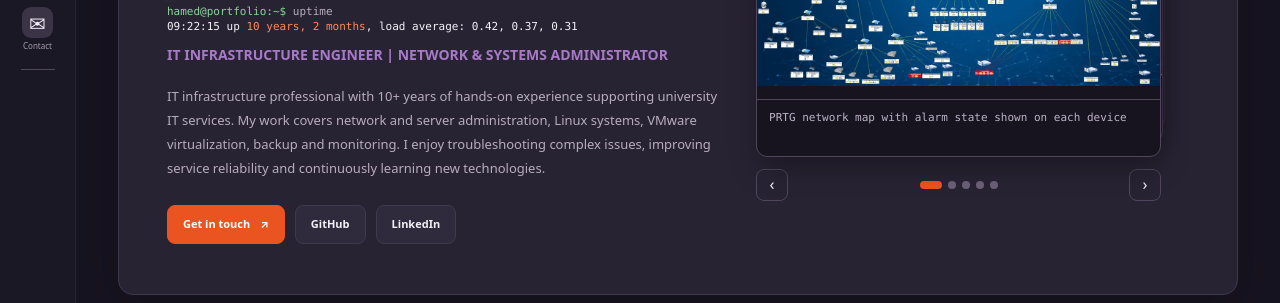
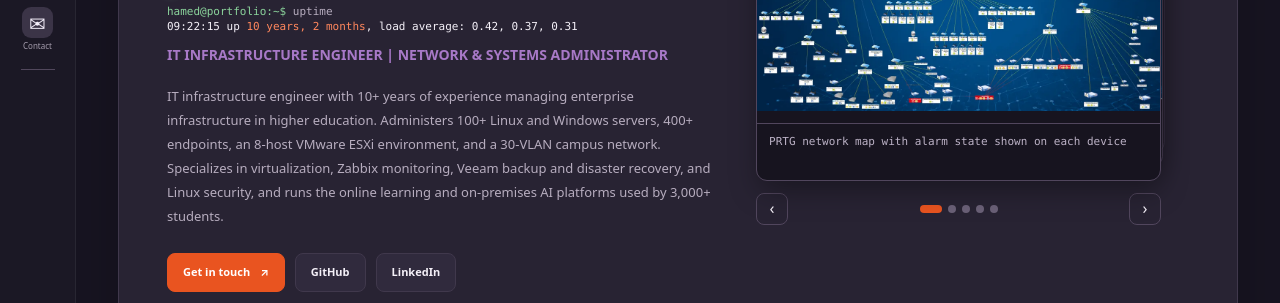
Before and after one commit to hamedelnino/SeyedHamedHosseini.github.io, a plain HTML site: page index.html in a window 1280 px wide. Shown: the part 423-726 px from the top of the page. Drawn offline with Linux system fonts and the light colour scheme.

Commit message:
Update index.html

```diff
--- a/index.html
+++ b/index.html
@@ -64,7 +64,7 @@ try{if(!sessionStorage.getItem("booted")&&!matchMedia("(prefers-reduced-motion:
             <p class="terminal-line uptime-cmd"><span class="prompt">hamed@portfolio:~$</span> uptime</p>
             <p class="terminal-line uptime-out" id="uptime-out">up 10 years, 2 months</p>
             <p class="role">IT INFRASTRUCTURE ENGINEER | NETWORK & SYSTEMS ADMINISTRATOR</p>
-            <p class="intro">IT infrastructure professional with 10+ years of hands-on experience supporting university IT services. My work covers network and server administration, Linux systems, VMware virtualization, backup and monitoring. I enjoy troubleshooting complex issues, improving service reliability and continuously learning new technologies.</p>
+            <p class="intro">IT infrastructure engineer with 10+ years of experience managing enterprise infrastructure in higher education. Administers 100+ Linux and Windows servers, 400+ endpoints, an 8-host VMware ESXi environment, and a 30-VLAN campus network. Specializes in virtualization, Zabbix monitoring, Veeam backup and disaster recovery, and Linux security, and runs the online learning and on-premises AI platforms used by 3,000+ students.</p>
             <div class="hero-actions">
               <a class="button button-primary" href="#contact">Get in touch <span>↗</span></a>
               <a class="button button-secondary" href="https://github.com/hamedelnino" target="_blank" rel="noopener">GitHub</a>
```
